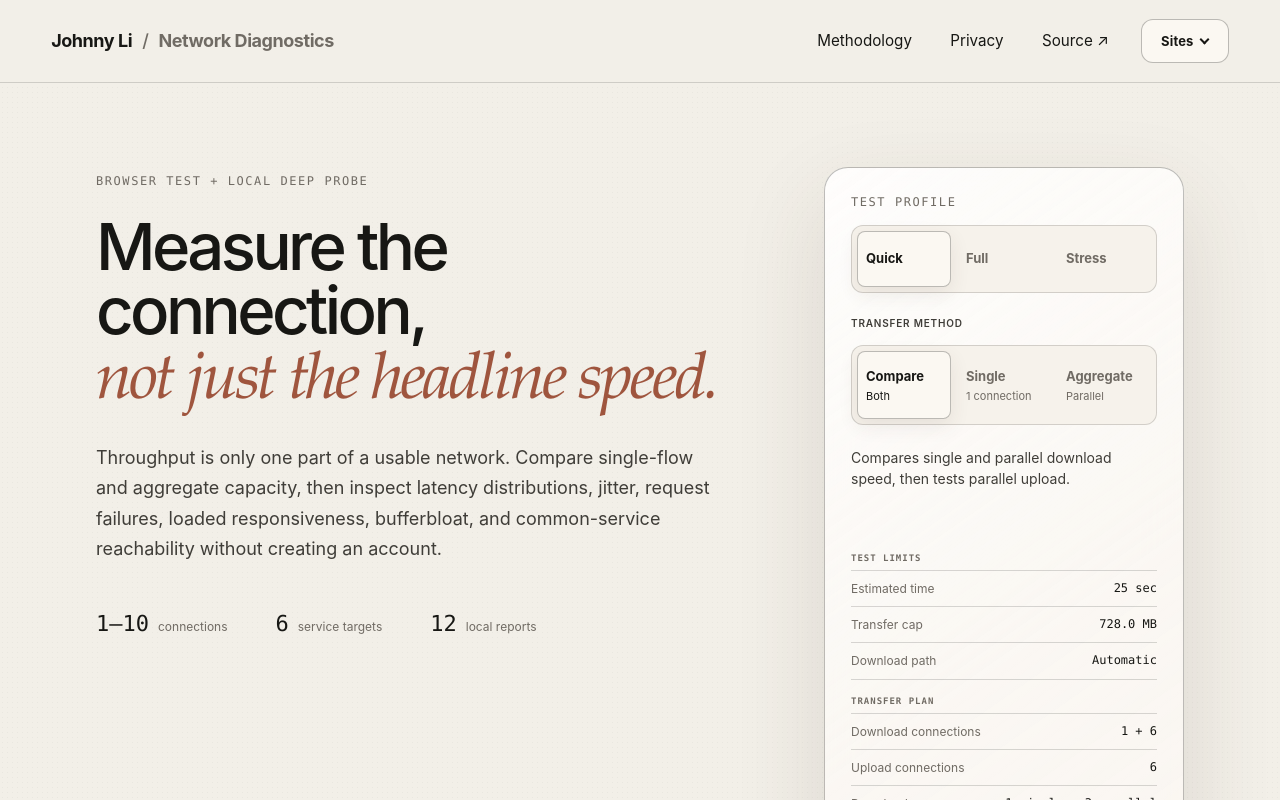
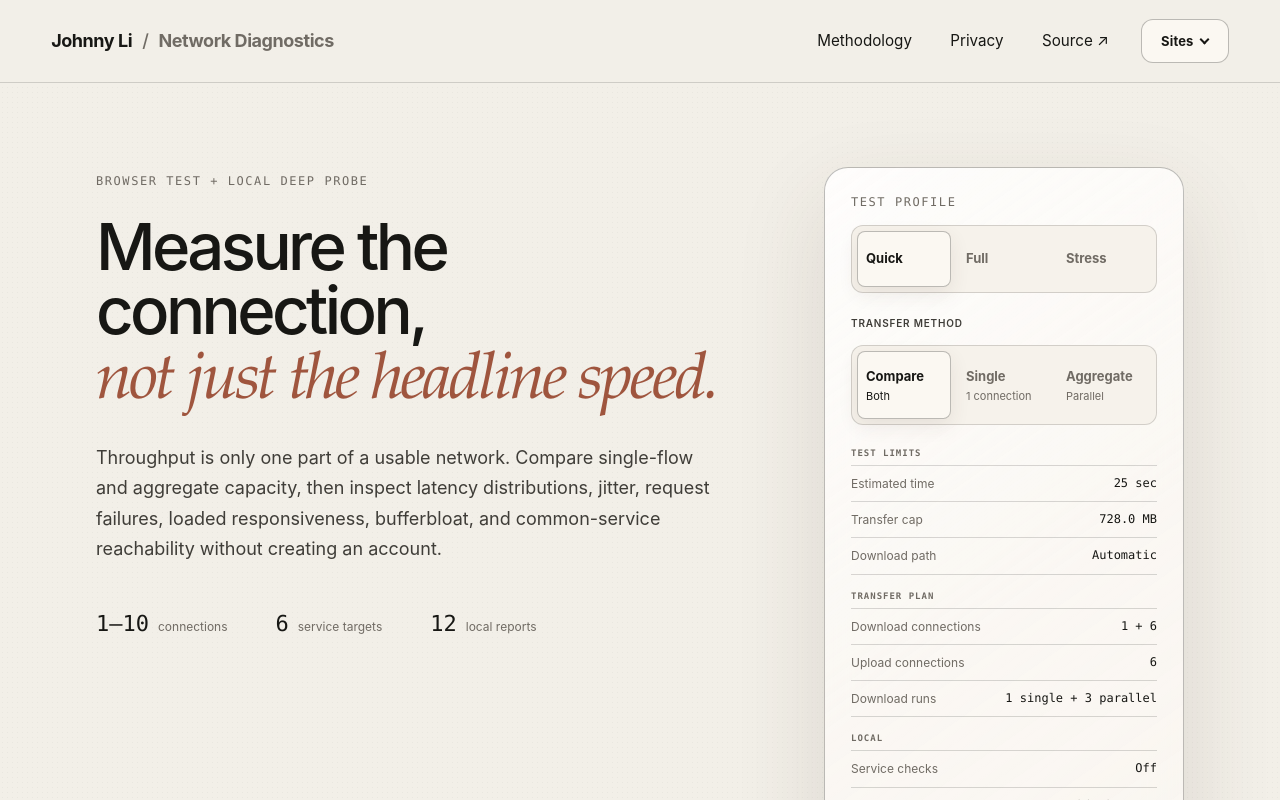
Before and after one commit to JohnnyZLi/Network-Diagnostics-Suite, a React (Vite) app: page / in a window 1280 px wide. Shown: the top 800 px of the page. Built offline with nearby package versions, Linux system fonts and the light colour scheme.

Commit message:
Remove redundant transfer summary copy

```diff
--- a/src/components/TestControls.tsx
+++ b/src/components/TestControls.tsx
@@ -174,8 +174,6 @@ export function TestControls({
       </div>
 
       <div className="test-controls__summary">
-        <p>{plan.methodDescription}</p>
-
         <div className="test-controls__summary-group">
           <div className="test-controls__summary-label">Test limits</div>
           <dl>
```
